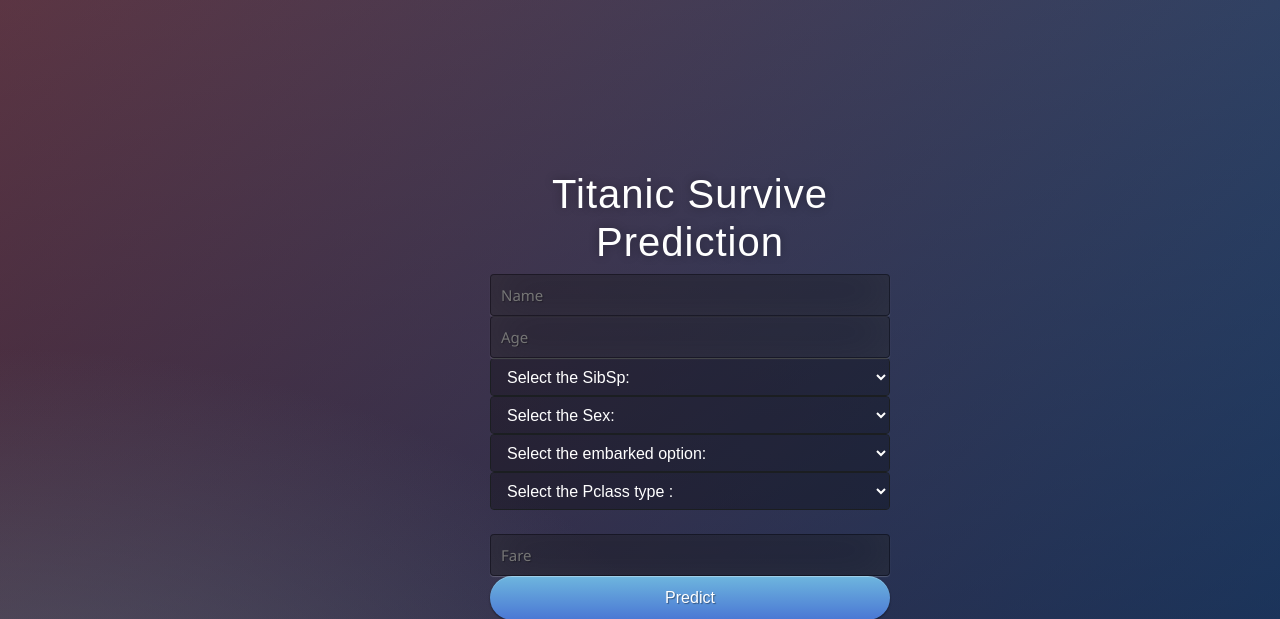
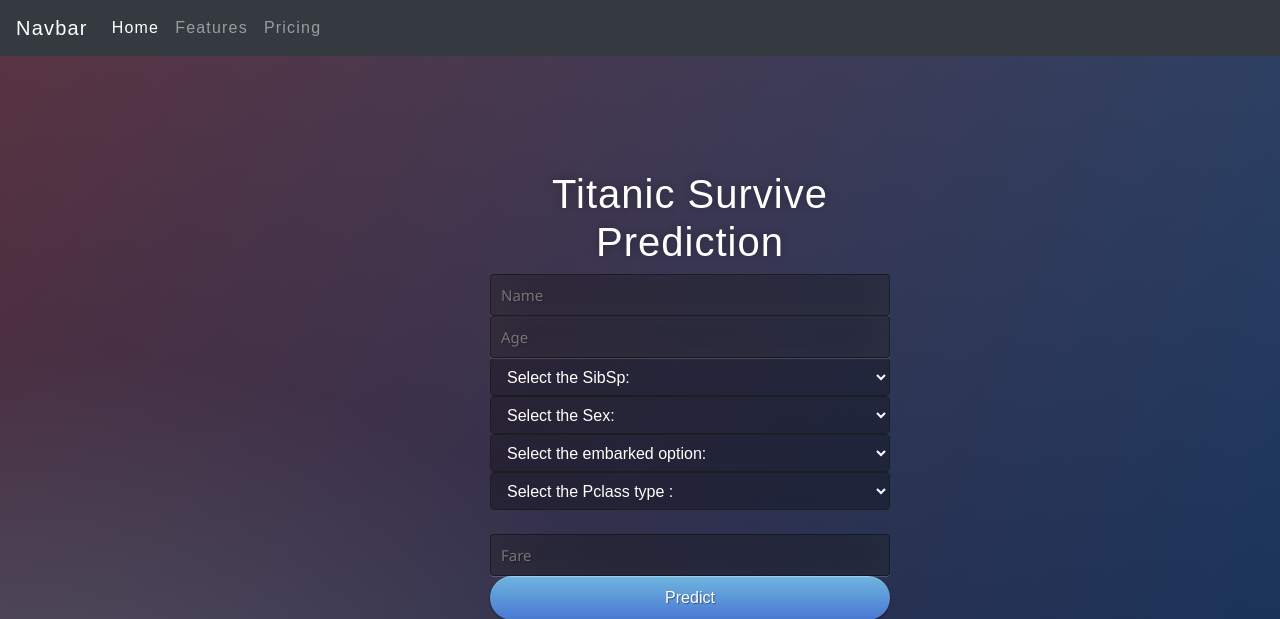
Before and after one commit to nabeelfahmi12/titanic_data_prediction_model, a Flask app: page / in a window 1280 px wide. Shown: the top 619 px of the page. Run offline with Flask 2, Linux system fonts and the light colour scheme; parts of the project's set-up code (start-up, migrations or seed data) failed here and were passed over; some libraries are stand-ins or nearby versions.

Commit message:
procfile

```diff
--- a/app.py
+++ b/app.py
@@ -71,4 +71,4 @@
     return jsonify(output)
 
 if __name__ == "__main__":
-    app.run(debug=False)
+    app.run(debug=True)
--- a/templates/index.html
+++ b/templates/index.html
@@ -24,9 +24,45 @@
 </head>
 
 <body>
+    <nav class="navbar navbar-expand-lg navbar-dark bg-dark">
+      <a class="navbar-brand" href="#">Navbar</a>
+      <button class="navbar-toggler" type="button" data-toggle="collapse" data-target="#navbarNavDropdown" aria-controls="navbarNavDropdown" aria-expanded="false" aria-label="Toggle navigation">
+        <span class="navbar-toggler-icon"></span>
+      </button>
+      <div class="collapse navbar-collapse" id="navbarNavDropdown">
+        <ul class="navbar-nav">
+          <li class="nav-item active">
+            <a class="nav-link" href="#">Home <span class="sr-only">(current)</span></a>
+          </li>
+          <li class="nav-item">
+            <a class="nav-link" href="#">Features</a>
+          </li>
+          <li class="nav-item">
+            <a class="nav-link" href="#">Pricing</a>
+          </li>
+            <li class="nav-item">
+                <a class="nav-link p-2" href="https://github.com/twbs/bootstrap" target="_blank" rel="noopener" aria-label="GitHub"><svg class="navbar-nav-svg" xmlns="http://www.w3.org/2000/svg" viewBox="0 0 512 499.36" focusable="false"><title>GitHub</title><path d="M256 0C114.64 0 0 114.61 0 256c0 113.09 73.34 209 175.08 242.9 12.8 2.35 17.47-5.56 17.47-12.34 0-6.08-.22-22.18-.35-43.54-71.2 15.49-86.2-34.34-86.2-34.34-11.64-29.57-28.42-37.45-28.42-37.45-23.27-15.84 1.73-15.55 1.73-15.55 25.69 1.81 39.21 26.38 39.21 26.38 22.84 39.12 59.92 27.82 74.5 21.27 2.33-16.54 8.94-27.82 16.25-34.22-56.84-6.43-116.6-28.43-116.6-126.49 0-27.95 10-50.8 26.35-68.69-2.63-6.48-11.42-32.5 2.51-67.75 0 0 21.49-6.88 70.4 26.24a242.65 242.65 0 0 1 128.18 0c48.87-33.13 70.33-26.24 70.33-26.24 14 35.25 5.18 61.27 2.55 67.75 16.41 17.9 26.31 40.75 26.31 68.69 0 98.35-59.85 120-116.88 126.32 9.19 7.9 17.38 23.53 17.38 47.41 0 34.22-.31 61.83-.31 70.23 0 6.85 4.61 14.81 17.6 12.31C438.72 464.97 512 369.08 512 256.02 512 114.62 397.37 0 256 0z" fill="currentColor" fill-rule="evenodd"></path></svg>
+                </a>
+            </li>
+            <li class="nav-item">
+                <a class="nav-link p-2" href="https://twitter.com/getbootstrap" target="_blank" rel="noopener" aria-label="Twitter"><svg class="navbar-nav-svg" xmlns="http://www.w3.org/2000/svg" viewBox="0 0 512 416.32" focusable="false"><title>Twitter</title><path d="M160.83 416.32c193.2 0 298.92-160.22 298.92-298.92 0-4.51 0-9-.2-13.52A214 214 0 0 0 512 49.38a212.93 212.93 0 0 1-60.44 16.6 105.7 105.7 0 0 0 46.3-58.19 209 209 0 0 1-66.79 25.37 105.09 105.09 0 0 0-181.73 71.91 116.12 116.12 0 0 0 2.66 24c-87.28-4.3-164.73-46.3-216.56-109.82A105.48 105.48 0 0 0 68 159.6a106.27 106.27 0 0 1-47.53-13.11v1.43a105.28 105.28 0 0 0 84.21 103.06 105.67 105.67 0 0 1-47.33 1.84 105.06 105.06 0 0 0 98.14 72.94A210.72 210.72 0 0 1 25 370.84a202.17 202.17 0 0 1-25-1.43 298.85 298.85 0 0 0 160.83 46.92" fill="currentColor"></path></svg>
+                </a>
+            </li>
+            <li class="nav-item">
+                <a class="nav-link p-2" href="https://bootstrap-slack.herokuapp.com" target="_blank" rel="noopener" aria-label="Slack"><svg class="navbar-nav-svg" xmlns="http://www.w3.org/2000/svg" viewBox="0 0 512 512" focusable="false"><title>Slack</title><path fill="currentColor" d="M210.787 234.832l68.31-22.883 22.1 65.977-68.309 22.882z"></path><path d="M490.54 185.6C437.7 9.59 361.6-31.34 185.6 21.46S-31.3 150.4 21.46 326.4 150.4 543.3 326.4 490.54 543.34 361.6 490.54 185.6zM401.7 299.8l-33.15 11.05 11.46 34.38c4.5 13.92-2.87 29.06-16.78 33.56-2.87.82-6.14 1.64-9 1.23a27.32 27.32 0 0 1-24.56-18l-11.46-34.38-68.36 22.92 11.46 34.38c4.5 13.92-2.87 29.06-16.78 33.56-2.87.82-6.14 1.64-9 1.23a27.32 27.32 0 0 1-24.56-18l-11.46-34.43-33.15 11.05c-2.87.82-6.14 1.64-9 1.23a27.32 27.32 0 0 1-24.56-18c-4.5-13.92 2.87-29.06 16.78-33.56l33.12-11.03-22.1-65.9-33.15 11.05c-2.87.82-6.14 1.64-9 1.23a27.32 27.32 0 0 1-24.56-18c-4.48-13.93 2.89-29.07 16.81-33.58l33.15-11.05-11.46-34.38c-4.5-13.92 2.87-29.06 16.78-33.56s29.06 2.87 33.56 16.78l11.46 34.38 68.36-22.92-11.46-34.38c-4.5-13.92 2.87-29.06 16.78-33.56s29.06 2.87 33.56 16.78l11.47 34.42 33.15-11.05c13.92-4.5 29.06 2.87 33.56 16.78s-2.87 29.06-16.78 33.56L329.7 194.6l22.1 65.9 33.15-11.05c13.92-4.5 29.06 2.87 33.56 16.78s-2.88 29.07-16.81 33.57z" fill="currentColor"></path></svg>
+                </a>
+            </li>
+        </ul>
+      </div>
+        <ul class="navbar-nav flex-row ml-md-auto d-none d-md-flex">
+
+        </ul>
+    </nav>
+
+
+
     <div class="login">
         <h1>Titanic Survive Prediction</h1>
-
         <!-- Main Input For Receiving Query to our ML -->
         <form action="predict" method="POST" enctype="multipart/form-data">
             <input type="text" name="Name" placeholder="Name" required="required" />
@@ -59,12 +95,11 @@
             <br>
             <button type="submit" class="btn btn-primary btn-block btn-large">Predict</button>
         </form>
-
         <br>
         <br>
         {{ prediction_text }}
-
     </div>
+</body>
 <script src="https://code.jquery.com/jquery-3.5.1.min.js" crossorigin="anonymous"></script>
 <script src="https://stackpath.bootstrapcdn.com/bootstrap/4.5.0/js/bootstrap.bundle.min.js"
         crossorigin="anonymous"></script>
@@ -75,7 +110,4 @@
 <script src="https://cdn.datatables.net/1.10.20/js/jquery.dataTables.min.js" crossorigin="anonymous"></script>
 <script src="https://cdn.datatables.net/1.10.20/js/dataTables.bootstrap4.min.js" crossorigin="anonymous"></script>
 <script src="static/assets/demo/datatables-demo.js"></script>
-
-
-</body>
 </html>
```
Lines whose indentation alone changed are shown as unchanged.
